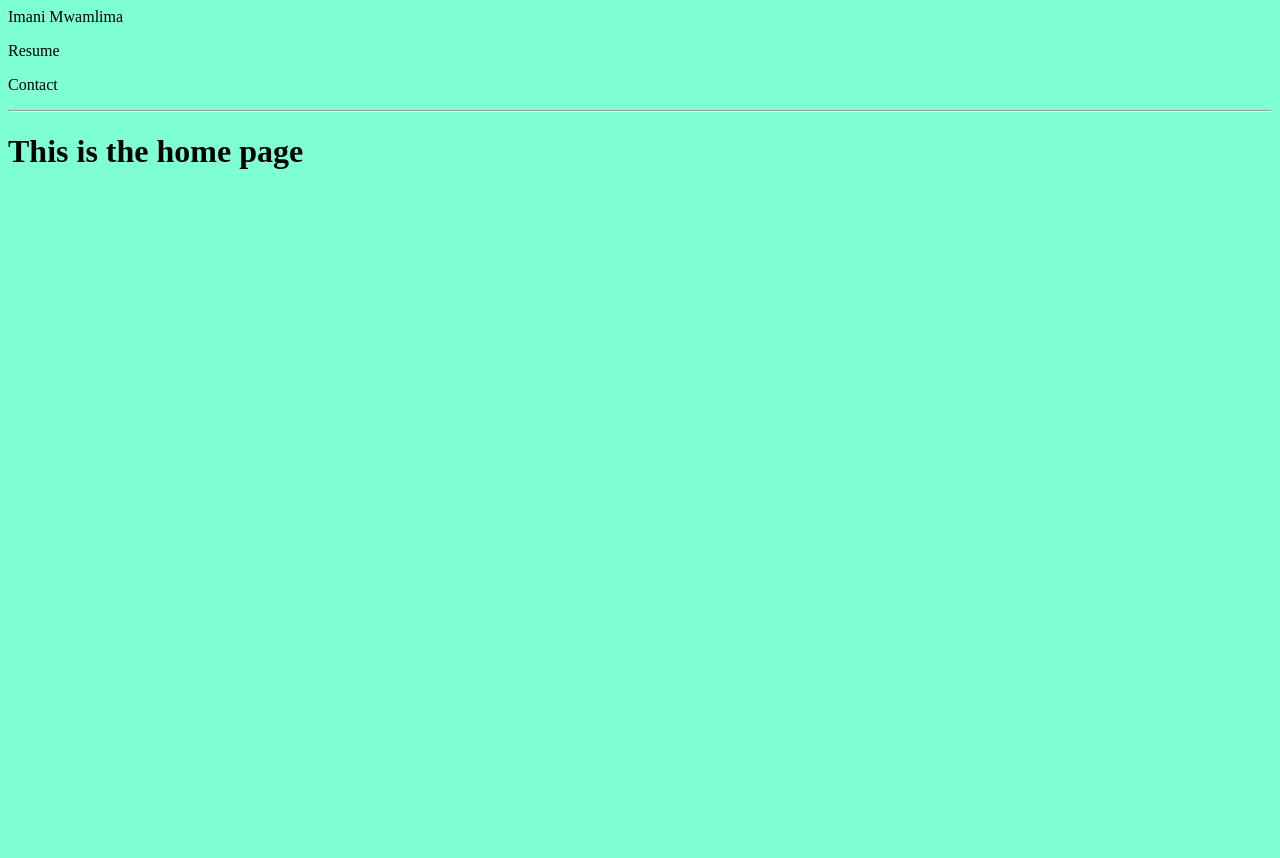
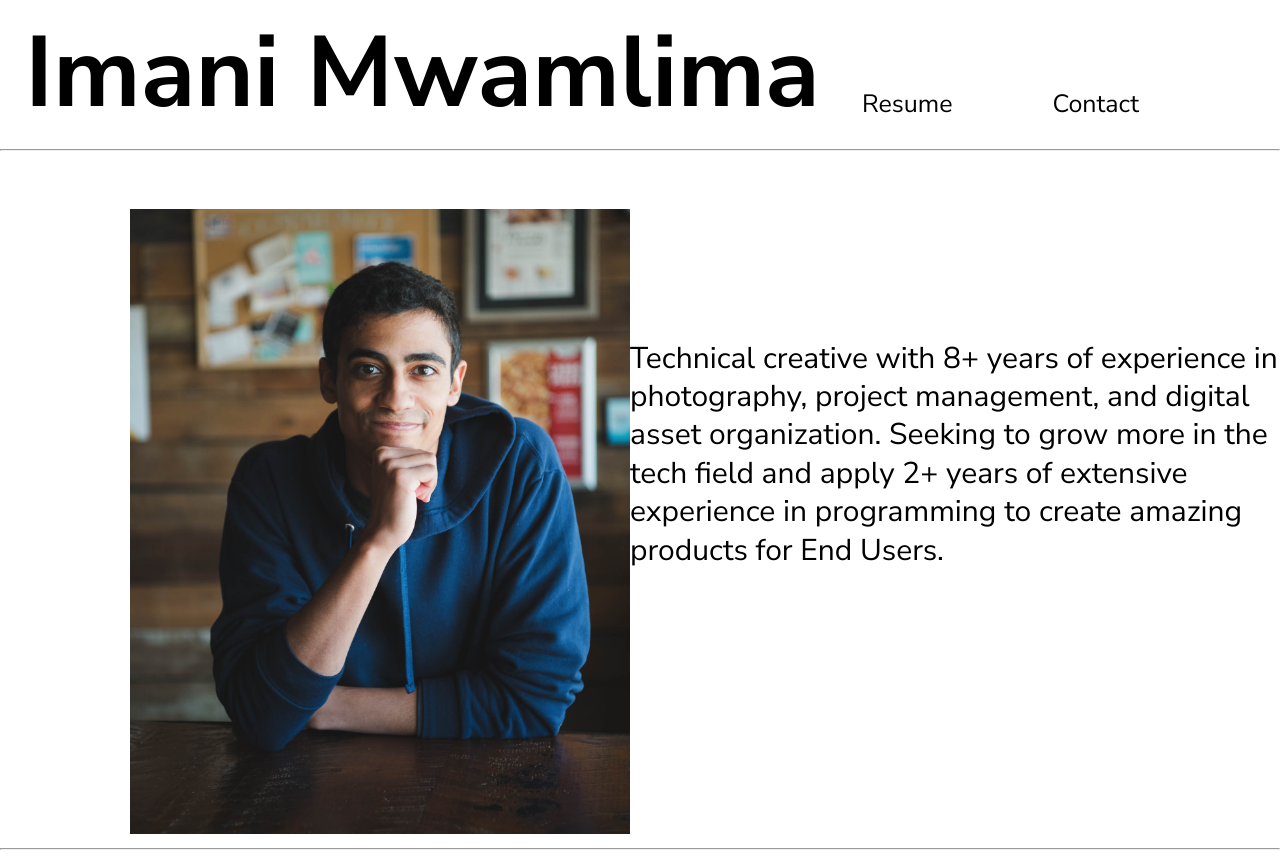
Before and after one commit to Renaisani/Django-Portfolio-App, a Django app: page / in a window 1280 px wide. Before the commit the page ends 169 px from the top, so only its background shows below. Run offline with Django 4.2, Linux system fonts and the light colour scheme; style sheets or scripts are compiled from the project's sources; some libraries are stand-ins or nearby versions.

Commit message:
get initial website info/style up and running

```diff
--- /dev/null
+++ b/djangoPortfolioApp/portfolioApp/static/styles/_global.scss
@@ -0,0 +1,32 @@
+body {
+    margin: 0;
+    padding: 0;
+    font-family: 'Nunito Sans', sans-serif;
+}
+
+header {
+    display: grid;
+    grid-template-columns: 1.3fr 0.7fr;
+}
+
+.title {
+    font-size: 100px;
+    padding-top: 5px;
+    padding-left: 25px;
+    font-weight: 700;
+}
+
+.nav {
+    display: flex;
+    :first-child {
+        margin: 0 0 20px 30px;
+    }
+    :nth-child(2) {
+        margin: 0 30px 20px 100px;
+    }
+    p {
+        font-size: 25px;
+        display: inline-flex;
+        align-items: flex-end;
+    }
+}
--- /dev/null
+++ b/djangoPortfolioApp/portfolioApp/static/styles/_home.scss
@@ -0,0 +1,27 @@
+.home {
+    display: grid;
+    grid-template-columns: 1fr 1fr;
+}
+
+.profile-img {
+    img {
+        width: 500px;
+        padding-left: 130px;
+        padding-top: 50px;
+    }
+}
+
+.profile-text {
+    display: flex;
+    justify-content: center;
+    align-items: center;
+}
+
+.text-box {
+    width: 650px;
+    height: 380px;
+    p {
+        font-size: 30px;
+        line-height: 2.4rem;
+    }
+}
--- a/djangoPortfolioApp/portfolioApp/static/styles/base.scss
+++ b/djangoPortfolioApp/portfolioApp/static/styles/base.scss
@@ -1,3 +1,2 @@
-body {
-    background-color: aquamarine;
-}
+@import "global";
+@import "home";
--- a/djangoPortfolioApp/portfolioApp/templates/base.html
+++ b/djangoPortfolioApp/portfolioApp/templates/base.html
@@ -10,6 +10,14 @@
         <link type="text/x-scss" href="{% static 'styles/base.scss' %}" rel="stylesheet" media="screen">
     {% endcompress %}
     <title>Imani Mwamlima</title>
+
+    <!-- Import fonts -->
+    <link rel="preconnect" href="https://fonts.googleapis.com">
+    <link rel="preconnect" href="https://fonts.gstatic.com" crossorigin>
+    <link href="https://fonts.googleapis.com/css2?family=Nunito+Sans:ital,wght@0,300;0,400;0,700;1,300;1,400&display=swap" rel="stylesheet">
+
+
+
 </head>
 <body>
     <header>
--- a/djangoPortfolioApp/portfolioApp/templates/index.html
+++ b/djangoPortfolioApp/portfolioApp/templates/index.html
@@ -1,4 +1,18 @@
 {% extends "base.html" %}
 {% block content %}
-<h1>This is the home page</h1>
+{% load static %}
+
+<section class="home">
+    <div class="profile-img">
+        <img src="{% static 'assets/profile-img.JPEG' %}" alt="Profile Photo">
+    </div>
+    <div class="profile-text">
+        <div class="text-box">
+            <p>Technical creative with 8+ years of experience in photography, project management, and digital asset organization. Seeking to grow more in the tech field and apply 2+ years of extensive experience in programming to create amazing products for End Users.</p>
+        </div>
+    </div>
+</section>
+
+<hr>
+
 {% endblock %}
```
Also changed, not shown: djangoPortfolioApp/portfolioApp/static/assets/profile-img.JPEG (added).
